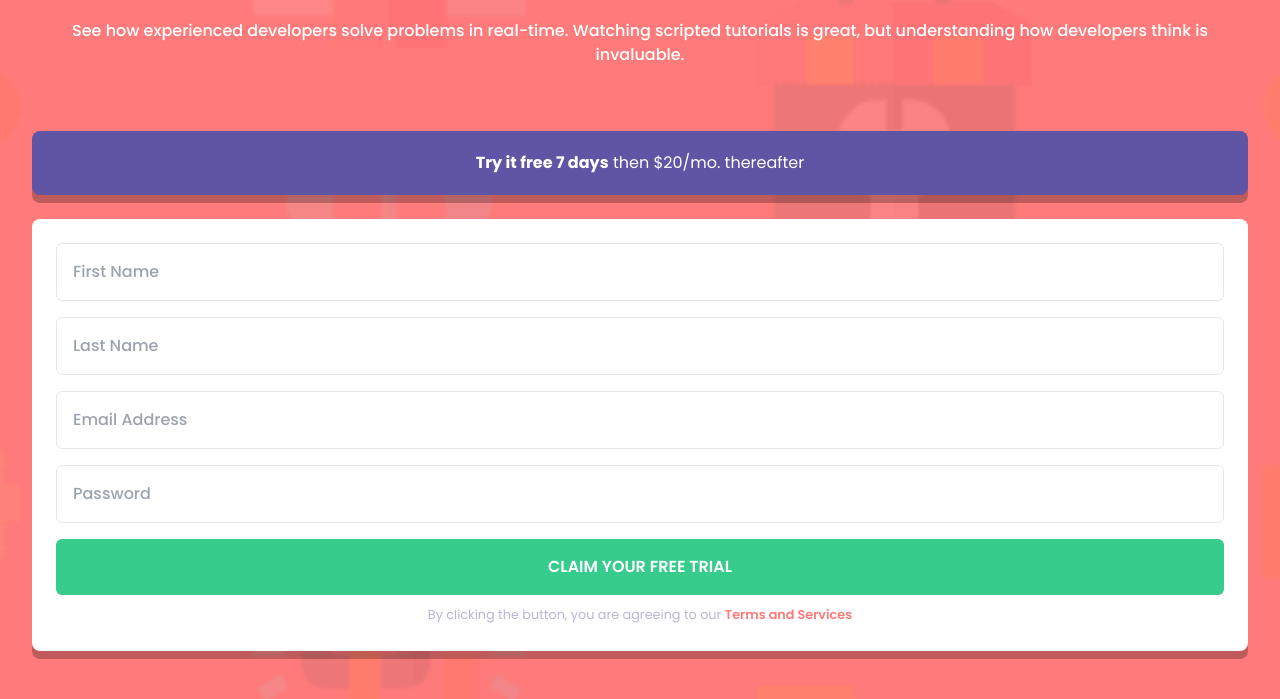
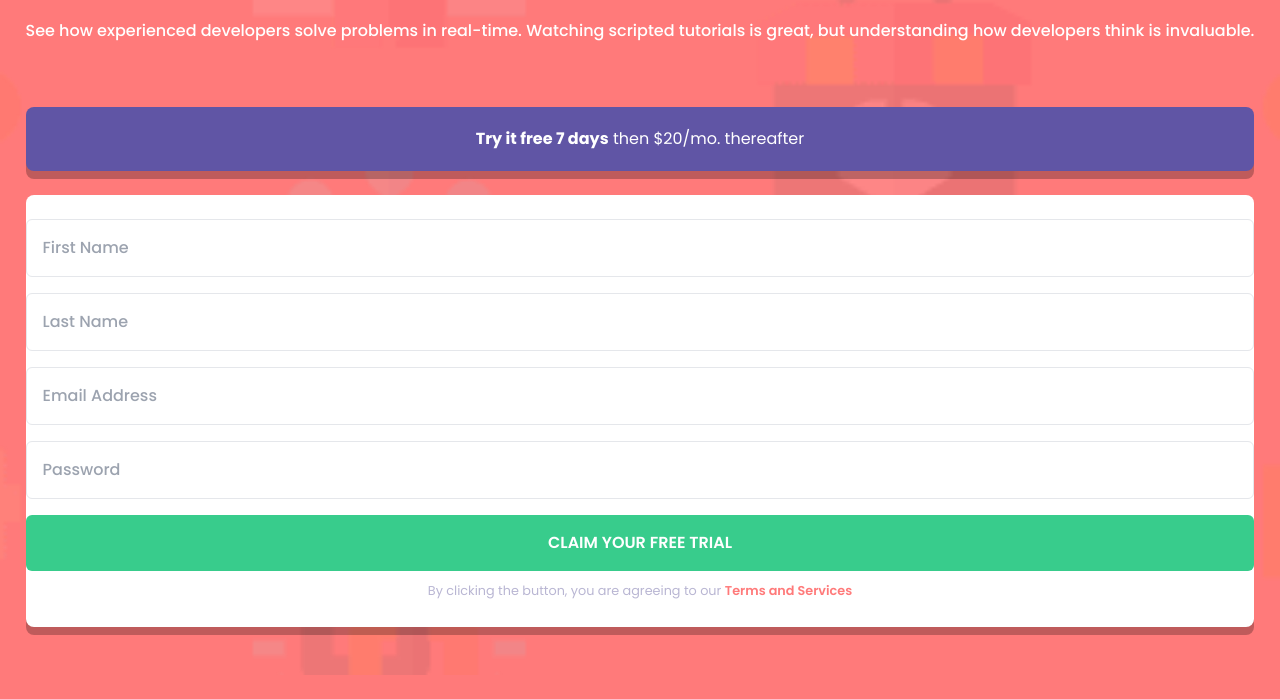
Before and after one commit to ferdinandoaspro/intro-sign-up, a website: page index.html in a window 1280 px wide. Shown: the part 137-836 px from the top of the page. After the commit the page ends 812 px from the top, so only its background shows below. Drawn offline with Linux system fonts and the light colour scheme.

Commit message:
update index.html

```diff
--- a/index.html
+++ b/index.html
@@ -11,7 +11,7 @@
   <title>Frontend Mentor | Intro component with sign up form</title>
 </head>
 <body class="min-h-screen max-w-full bg-mobile bg-cover bg-no-repeat bg-red grid place-items-center font-poppins box-border">
-  <main class="flex flex-col text-white gap-y-16 mx-8 pt-24 pb-12">
+  <main class="flex flex-col text-white gap-y-16 pt-24 pb-12">
     <div class="text-center flex flex-col gap-y-6">
       <h1 class="text-3xl font-bold">Learn to code by watching others</h1>
       <p class="font-medium">See how experienced developers solve problems in real-time. Watching scripted tutorials is great,
@@ -19,9 +19,9 @@
     </div>
     <div class="text-center flex flex-col gap-y-6 drop-shadow-[0_8px_0_rgba(0,0,0,0.25)]">
       <div class="bg-blue rounded-lg">
-        <p class="px-20 py-5"><span class="font-bold">Try it free 7 days</span> then $20/mo. thereafter</p>
+        <p class="py-5"><span class="font-bold">Try it free 7 days</span> then $20/mo. thereafter</p>
       </div>
-      <div class="flex flex-col bg-white px-6 py-6 gap-y-2 rounded-lg">
+      <div class="flex flex-col bg-white py-6 gap-y-2 rounded-lg">
         <form class="flex flex-col gap-y-4">
           <input type="text" placeholder="First Name" class="px-4 py-4 text-dark-blue border-[1px] rounded-md placeholder:font-medium font-medium focus:outline-grayish-blue">
           <input type="text" placeholder="Last Name" class="px-4 py-4 text-dark-blue border-[1px] rounded-md placeholder:font-medium font-medium focus:outline-grayish-blue">
@@ -29,7 +29,7 @@
           <input type="password" placeholder="Password" class="px-4 py-4 text-dark-blue border-[1px] rounded-md placeholder:font-medium font-medium focus:outline-grayish-blue">
           <button class="bg-green py-4 active:opacity-60 rounded-md font-semibold">CLAIM YOUR FREE TRIAL</button>
         </form>
-        <p class="text-grayish-blue text-[0.8rem] leading-6 px-10">By clicking the button, you are agreeing to our <span class="text-red font-semibold">Terms and Services</span></p>
+        <p class="text-grayish-blue text-[0.8rem] leading-6">By clicking the button, you are agreeing to our <span class="text-red font-semibold">Terms and Services</span></p>
       </div>
     </div>
   </main>
```
